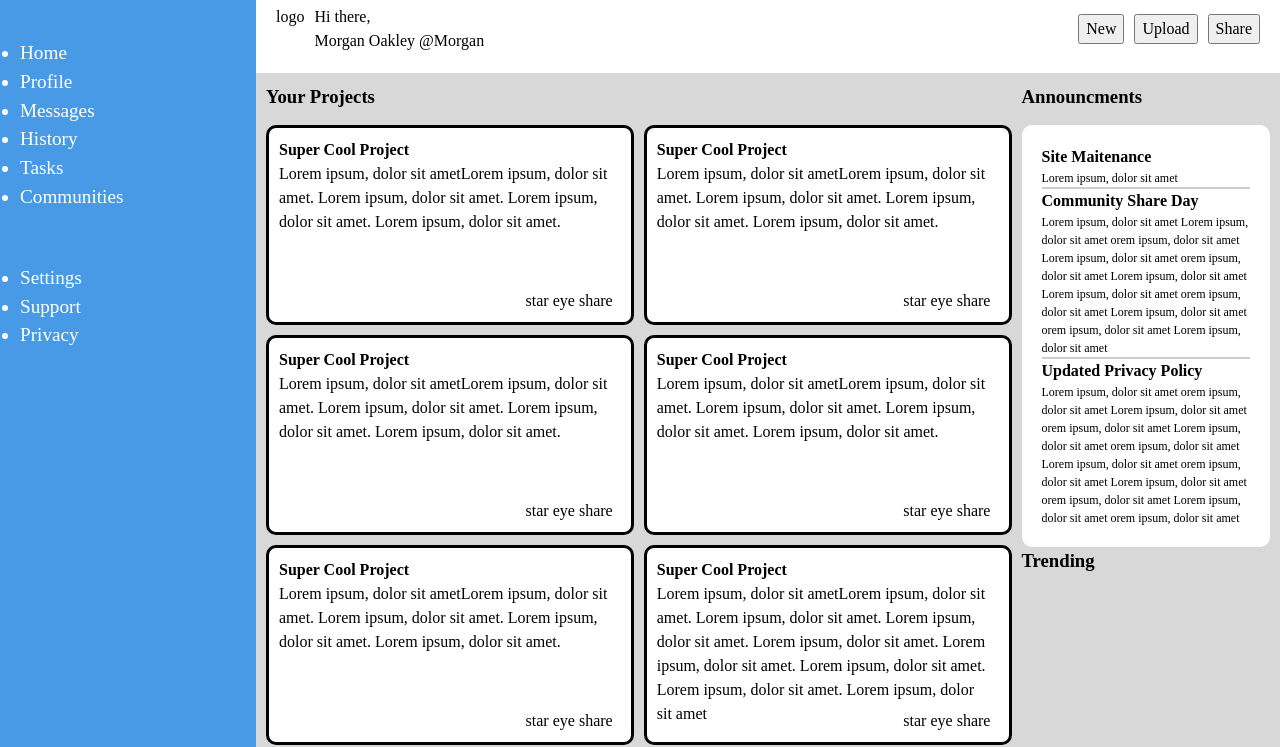
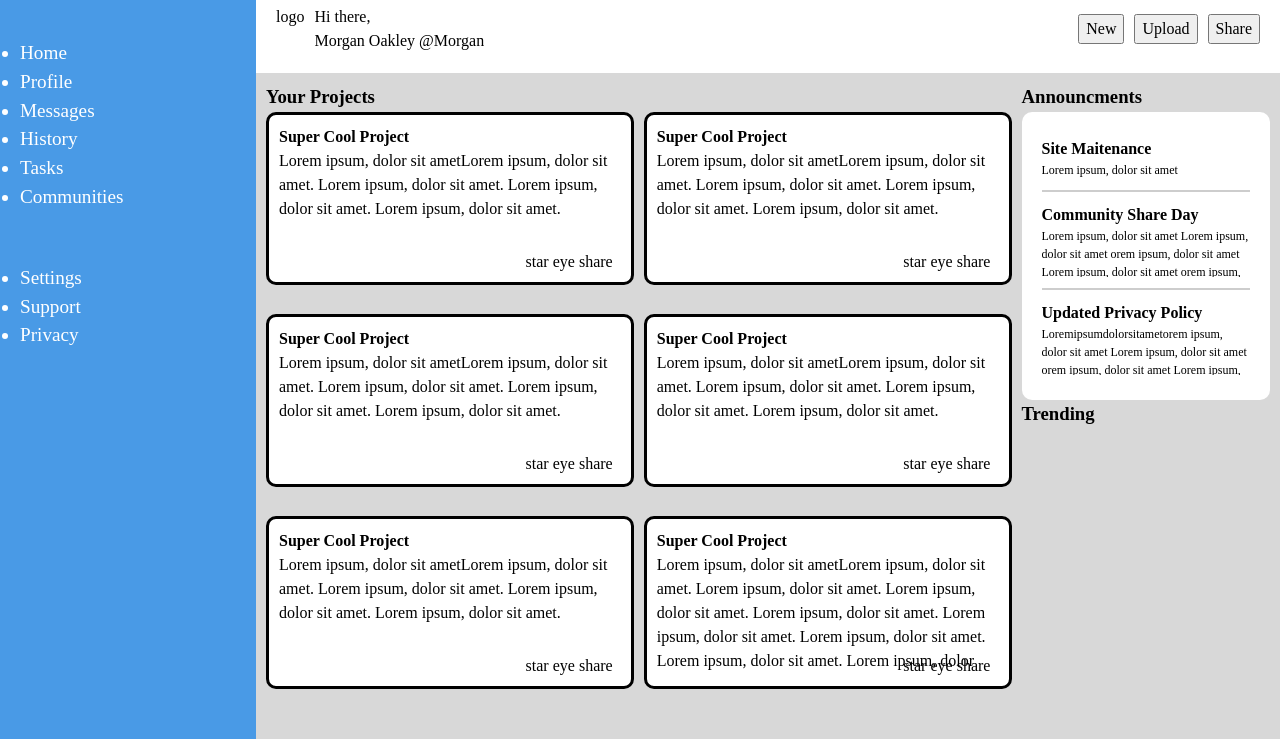
Before and after one commit to Danjor225/odin-admin-dashboard, a plain HTML site: page index.html in a window 1280 px wide. Shown: the part 61-808 px from the top of the page. Drawn offline with Linux system fonts and the light colour scheme.

```diff
--- a/index.html
+++ b/index.html
@@ -153,6 +153,7 @@
                 </div>
 
             </div>
+            <div id="right-content-container">
                 <div id="announce-container">
 
                     <div class="announce-content">
@@ -178,8 +179,8 @@
                     <div class="line-seperator"></div>
                     <div class="announce-content">
                         <h4>Updated Privacy Policy</h4>
-                    <p>Lorem ipsum, dolor sit amet
-                        orem ipsum, dolor sit amet
+                        <p>
+                            Loremipsumdolorsitametorem ipsum, dolor sit amet
                             Lorem ipsum, dolor sit amet
                             orem ipsum, dolor sit amet
                             Lorem ipsum, dolor sit amet
@@ -196,6 +197,7 @@
                 <div id="trending-container">
                     <h3>Trending</h3>
                 </div>
+            </div>
 
         </div>
     </div>
--- a/styles.css
+++ b/styles.css
@@ -94,7 +94,7 @@
     grid-template-columns: repeat(2, 1fr);
     grid-template-rows: repeat(3, min(200px, 30%)) ;
     /* grid-auto-rows: 1fr; */
-    /* align-content: space-between; */
+    align-content: space-between;
 
 }
 
@@ -133,24 +133,42 @@
 
 
 }
+#right-content-container{
+    grid-row: 2/4;
+    min-width: 0;
+    display: flex;
+    flex-direction: column;
+}
 
 #announce-container{
-    grid-row: 2/3;
+
+    max-height: 50%;
+    min-width: 0;
     display: flex;
     flex-direction: column;
     justify-content: space-around;
-   background-color: white;
-   padding: 20px;
-   border-radius: 10px;
-   /* max-height: 50vh; */
+    background-color: white;
+    padding: 20px;
+    border-radius: 10px;
+
+
 
 
 }
 
+.announce-content{
+    overflow: hidden;
 
+}
+
+#announce-container>div{
+    max-height: 30%;
+
+}
 
 #announce-container>div>p{
     font-size: 0.75rem;
+
 }
 
 .line-seperator{
@@ -159,6 +177,6 @@
 
 
 #trending-container{
+    height: 50%;
 
-    grid-row: 3/4;
 }
```
Lines whose indentation alone changed are shown as unchanged.
